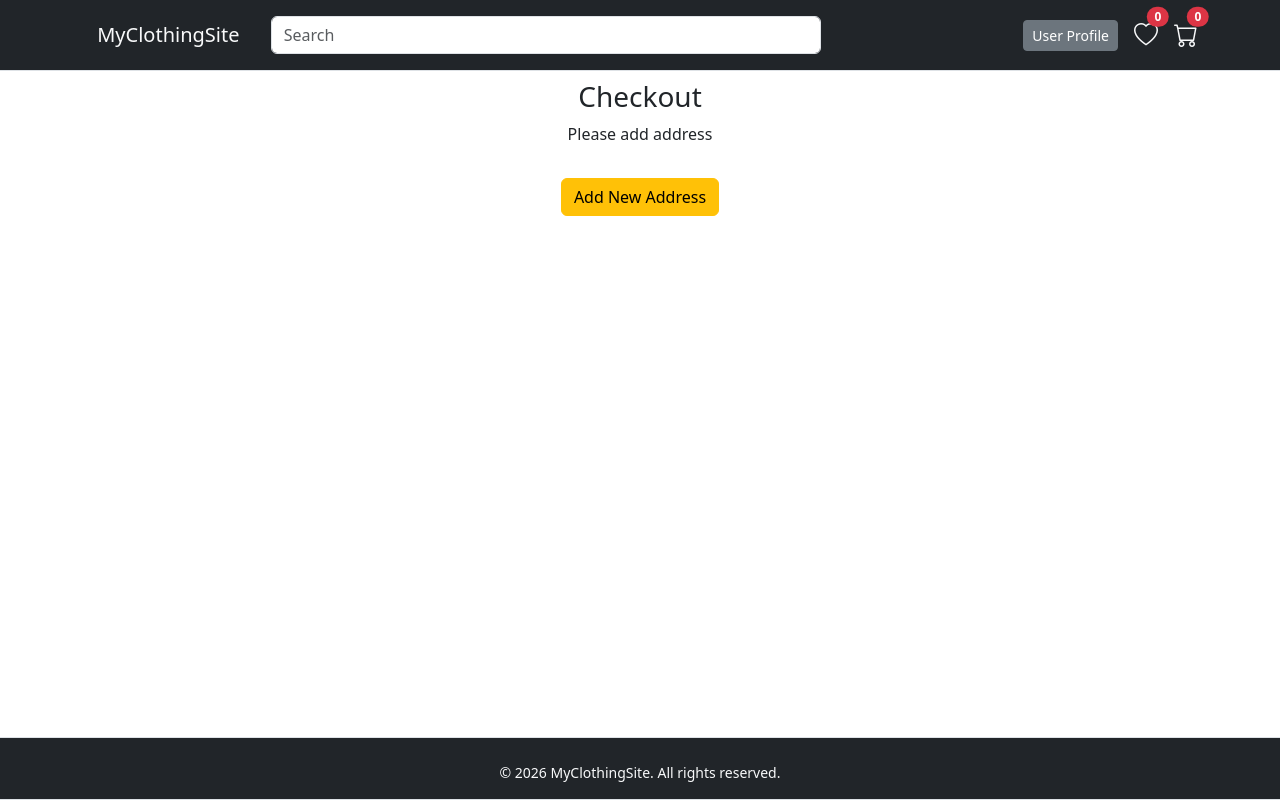
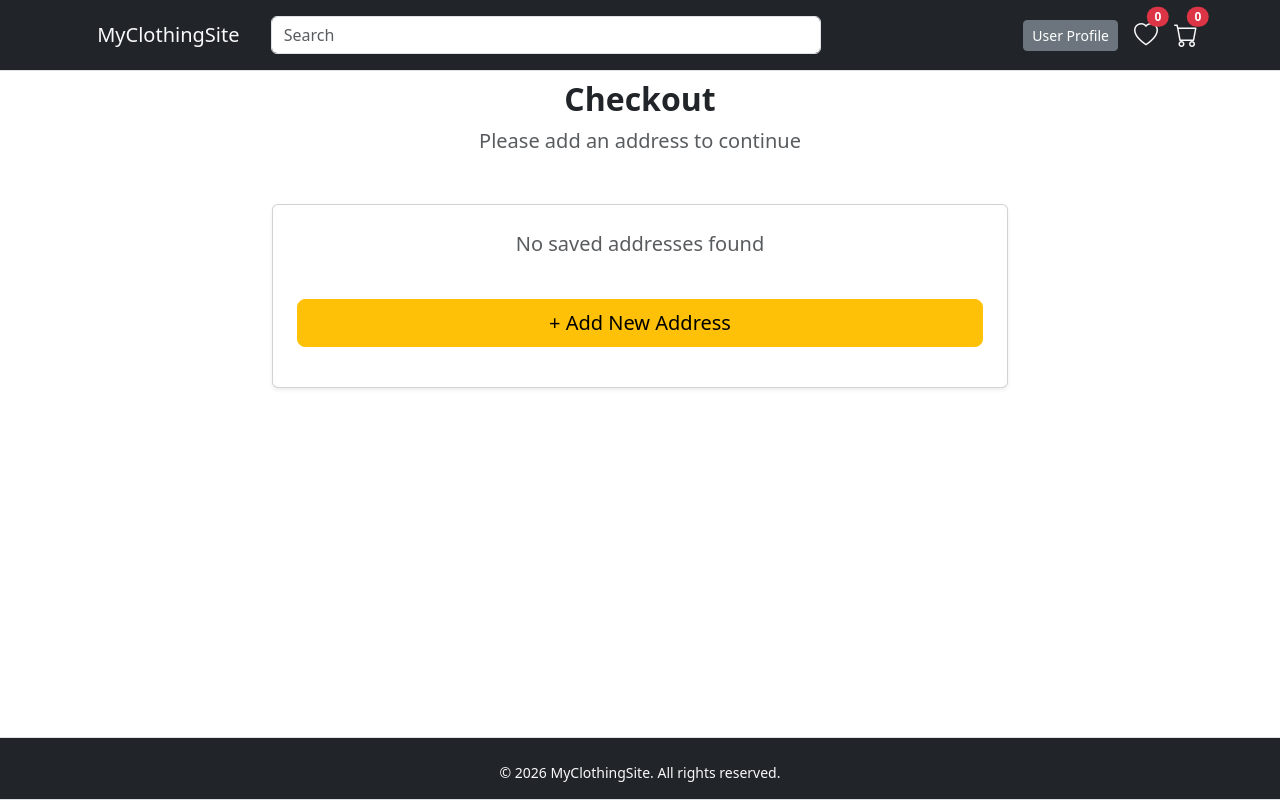
Before and after one commit to vartika30/Clothing-App, a React (Vite) app: page /Checkout in a window 1280 px wide. Built offline with nearby package versions, Linux system fonts and the light colour scheme.

Commit message:
update 16 apr

```diff
--- a/src/pages/Checkout.jsx
+++ b/src/pages/Checkout.jsx
@@ -1,43 +1,79 @@
 import { useState } from "react"
 import { Link } from "react-router-dom"
 import useShopContext from "../contexts/ShopContext";
-export default function Checkout(){
+export default function Checkout() {
   const [address, setSelectedAddress] = useState();
-   const {products,handlePlaceOrder} = useShopContext();
-  const saved = JSON.parse(localStorage.getItem("addresses")) || []
-  console.log(saved)
-    return(
-        <>
+  const { handlePlaceOrder } = useShopContext();
 
-           <div className='container'>
-            <div className="container mt-5">
-      <h3>Checkout</h3>
-      <p>{address ?  "Please select address" : "Please add address"}</p>
-      <div className="row mt-4">
-        <div className="col-md-2"></div>
+  const saved = JSON.parse(localStorage.getItem("addresses")) || [];
+
+  return (
+    <div className="container py-5">
+
+      {/* Page Title */}
+      <div className="text-center mb-5">
+        <h2 className="fw-bold">Checkout</h2>
+        <p className="text-muted fs-5">
+          {address ? "Select your delivery address" : "Please add an address to continue"}
+        </p>
+      </div>
+
+      {/* Card Layout */}
+      <div className="row justify-content-center">
         <div className="col-md-8">
-        {saved.map(addr => (
-          <div key={addr.house} className="border p-3 d-flex align-items-center">
-            <input type="radio" onChange={() => setSelectedAddress(addr.house)}/> {addr.house},{addr.street},{addr.area},{addr.city}, {addr.pincode}
+
+          <div className="card shadow-sm p-4">
+
+            {/* Address List */}
+            {saved.length > 0 ? (
+              saved.map((addr) => (
+                <div
+                  key={addr.house}
+                  className="border rounded p-3 mb-3 d-flex align-items-start"
+                  style={{ cursor: "pointer" }}
+                  onClick={() => setSelectedAddress(addr.house)}
+                >
+                  <input
+                    type="radio"
+                    className="form-check-input me-3 mt-1"
+                    checked={address === addr.house}
+                    onChange={() => setSelectedAddress(addr.house)}
+                  />
+
+                  <div className="fs-6">
+                    <strong>{addr.house}</strong>, {addr.street}, {addr.area},<br />
+                    {addr.city} - {addr.pincode}
+                  </div>
+                </div>
+              ))
+            ) : (
+              <p className="text-center text-muted fs-5">
+                No saved addresses found
+              </p>
+            )}
+
+            {/* Buttons */}
+            <div className="d-flex flex-column gap-3 mt-4">
+
+              <Link to="/Address" className="btn btn-warning btn-lg">
+                + Add New Address
+              </Link>
+              <Link to="/Order">
+                  {address && (
+                    <button
+                      className="btn btn-primary btn-lg"
+                      onClick={handlePlaceOrder}
+                    >
+                      Proceed to Checkout
+                    </button>
+                  )}
+              </Link>
+
+            </div>
+
           </div>
-           ))}
-           <div className="gap-2 mt-2">
-          <Link to="/Address" className="btn btn-warning">
-            Add New Address
-          </Link>
-           <Link to="/Order">
-          {address ?  <div className="d-grid pt-2">
-                                <button className="btn btn-primary" onClick={handlePlaceOrder}  type="button" >Checkout</button><br/>
-                            </div>
-           : ""}
-          </Link>
-            </div>
         </div>
-        <div className="col-md-2"></div>
-
       </div>
     </div>
-           </div>
-        </>
-    )
+  );
 }
--- a/src/pages/Homepage.jsx
+++ b/src/pages/Homepage.jsx
@@ -5,7 +5,7 @@ export default function Homepage(){
 
     return(
         <>
-         <div className="my-4">
+         <div className="my-4 pt-4">
         <div >
           <img
             src="https://www.shutterstock.com/image-photo/summer-sale-happy-young-woman-260nw-1123345376.jpg"
--- a/src/pages/Order.jsx
+++ b/src/pages/Order.jsx
@@ -4,17 +4,18 @@ export default function Order() {
   const {products} = useShopContext();
 
   const currentOrder = JSON.parse(localStorage.getItem("currentOrder")) || [];
- console.log(currentOrder)
+    console.log(currentOrder)
 const cartdata = currentOrder.items.map(cartItem => {
             const product = products.find(p => p.id === cartItem.id)
 
             return {
                 ...product,
-                quantity: cartItem.quantity
+                quantity: cartItem.quantity,
+                date:  currentOrder.date
             }
             })
 
-
+    console.log(cartdata)
   return (
     <>
     <div className="container text-center mt-5">
@@ -24,10 +25,15 @@ const cartdata = currentOrder.items.map(cartItem => {
          <div className="col-md-4"></div>
          <div className="col-md-4">
            <div className="card p-3">
-            <h5>Order Summary</h5>
+            <h5 className="text-start">Order Summary</h5>
             <hr />
+
           {cartdata.map(item => (
-          <p key={item.id}>{item.name} x {item.quantity}</p>
+          <div key={item.id}>
+            <p className="text-start">Order on : {item.date}</p>
+            <p className="text-start"> Product:  {item.name} x {item.quantity}</p>
+            <p className="text-start">Price : {item.price}</p>
+            </div>
           ))}
 
           </div>
--- a/src/pages/Wishlist.jsx
+++ b/src/pages/Wishlist.jsx
@@ -2,7 +2,7 @@ import { Link } from "react-router-dom"
 import { useEffect , useState} from "react";
 import useShopContext from "../contexts/ShopContext";
 export default function Wishlist(){
-     const {products,wishlist,handleCart,alert} = useShopContext();
+     const {products,handleWishlist,wishlist,handleCart,alert} = useShopContext();
  const [Size, setSelectedSize] = useState("")
     const wishlistIds = JSON.parse(localStorage.getItem("wishlist")) || wishlist
 
@@ -28,14 +28,18 @@ export default function Wishlist(){
 
                 <div  className="bg-white rounded-2xl shadow hover:shadow-lg transition p-4">
 
-                    <button
-                        className="btn btn-light rounded-circle shadow position-absolute"
+                  <button
+                        className="btn btn-light rounded-circle shadow position-absolute" onClick={() => handleWishlist(item.id)}
                         >
-                        <i className="bi bi-heart-fill text-danger"></i>
+                        <i className={
+                                    wishlist.includes(item.id)
+                                    ? "bi bi-heart-fill text-danger"
+                                    : "bi bi-heart"
+                                }></i>
                     </button>
 
 
-                 <Link to="/ProductDetail">
+                <Link to={`/ProductDetail/${item.id}`} >
                 <img
                   src={item.image}
                   className="card-img-top"
```
Also changed, not shown: src/contexts/ShopContext.jsx (+20 -20 lines).
